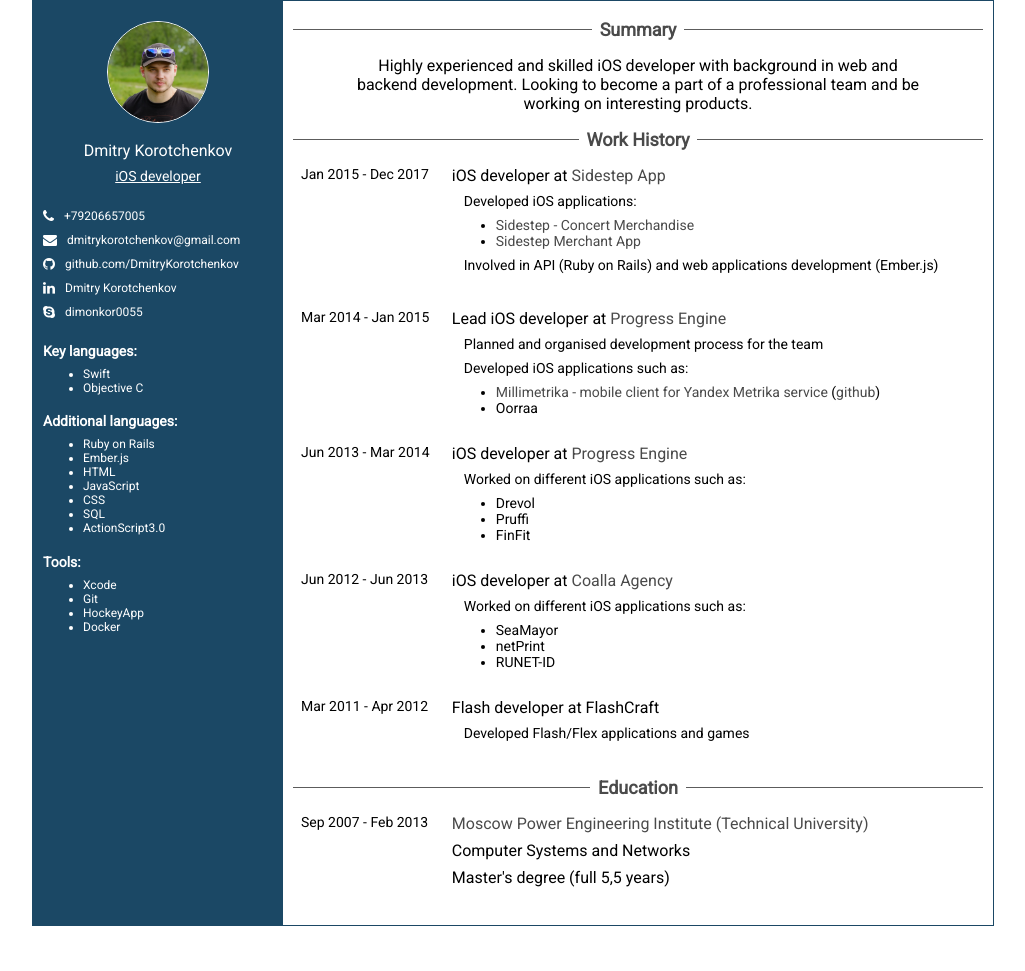
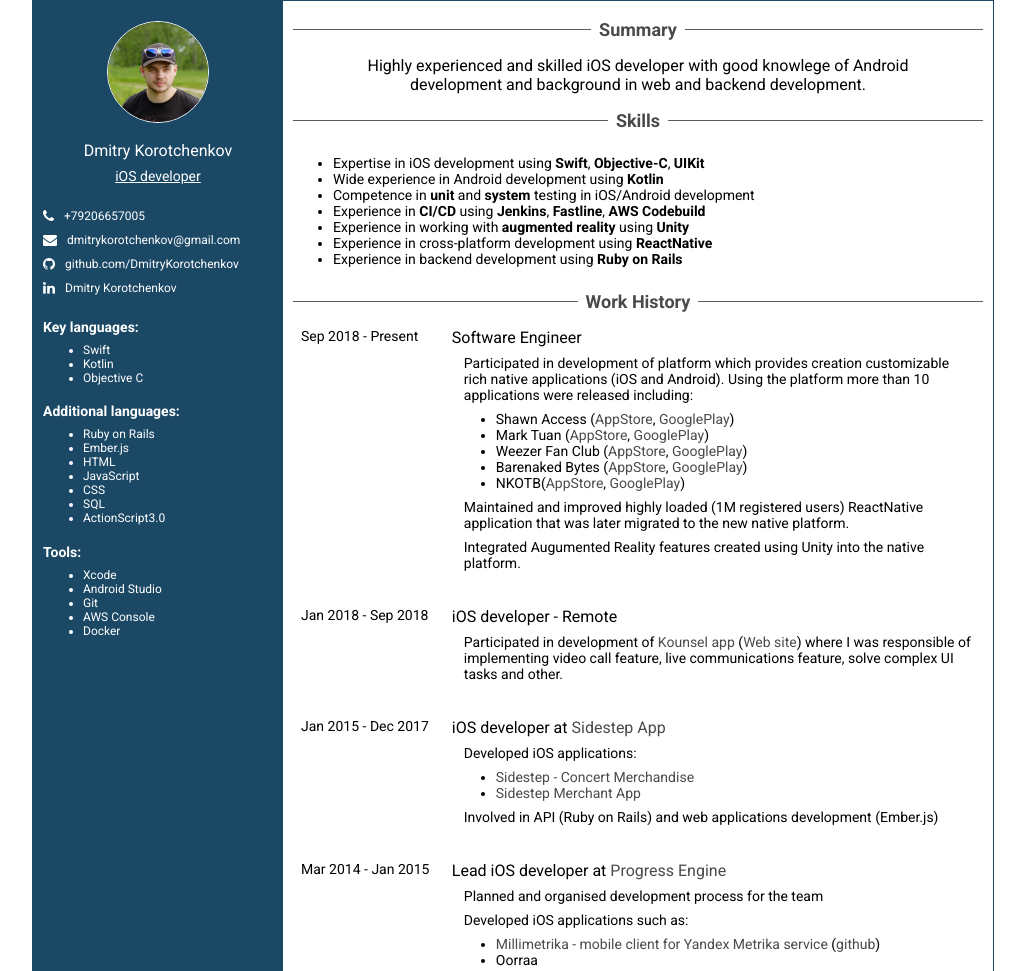
Before and after one commit to DmitryKorotchenkov/dmitrykorotchenkov.github.io, a plain HTML site: page index.html in a window 1280 px wide. Shown: the top 971 px of the page, without its empty margins (127-1152 px from the left). Before the commit the page ends 926 px from the top, so only its background shows below. Drawn offline with Linux system fonts and the light colour scheme.

Commit message:
updating cv

```diff
--- a/index.html
+++ b/index.html
@@ -4,7 +4,7 @@
 <head>
   <meta name="viewport" content="width=device-width, initial-scale=1, maximum-scale=1, user-scalable=no">
   <link rel="stylesheet" href="https://maxcdn.bootstrapcdn.com/font-awesome/4.3.0/css/font-awesome.min.css">
-  <link href="https://fonts.googleapis.com/css?family=Roboto" rel="stylesheet">
+  <link href="https://fonts.googleapis.com/css2?family=Roboto:wght@400;700&display=swap" rel="stylesheet">
   <link rel="stylesheet" href="main.css">
   <title>Dmitry Korotchenkov</title>
 </head>
@@ -36,10 +36,6 @@
             <i class="fa fa-linkedin" aria-hidden="true"></i>
             <a href="https://www.linkedin.com/in/dmitrykorotchenkov/">Dmitry Korotchenkov</a>
           </div>
-          <div class="link">
-            <i class="fa fa-skype" aria-hidden="true"></i>
-            <a href="skype:dimonkor0055">dimonkor0055</a>
-          </div>
         </div>
 
         <div class="only-desktop">
@@ -47,6 +43,7 @@
             <h4>Key languages:</h4>
             <ul>
               <li>Swift</li>
+              <li>Kotlin</li>
               <li>Objective C</li>
             </ul>
             <h4>Additional languages:</h4>
@@ -65,8 +62,9 @@
             <h4>Tools:</h4>
             <ul>
               <li>Xcode</li>
+              <li>Android Studio</li>
               <li>Git</li>
-              <li>HockeyApp</li>
+              <li>AWS Console</li>
               <li>Docker</li>
             </ul>
           </div>
@@ -81,7 +79,27 @@
             <div class="separator"></div>
           </div>
 
-          <p>Highly experienced and skilled iOS developer with background in web and backend development. Looking to become a part of a professional team and be working on interesting products.</p>
+          <p>Highly experienced and skilled iOS developer with good knowlege of Android development and background in web and backend development.</p>
+
+        </div>
+
+        <div class="summary">
+          <div class="flex direction-row align-center header">
+            <div class="separator"></div>
+            <h3>Skills</h3>
+            <div class="separator"></div>
+          </div>
+
+          <ul>
+            <li>Expertise in iOS development using <strong>Swift</strong>, <strong>Objective-C</strong>, <strong>UIKit</strong></li>
+            <li>Wide experience in Android development using <strong>Kotlin</strong></li>
+            <li>Competence in <strong>unit</strong> and <strong>system</strong> testing in iOS/Android development</li>
+            <li>Experience in <strong>CI/CD</strong> using <strong>Jenkins</strong>, <strong>Fastline</strong>, <strong>AWS Codebuild</strong></li>
+            <li>Experience in working with <strong>augmented reality</strong> using <strong>Unity</strong></li>
+            <li>Experience in cross-platform development using <strong>ReactNative</strong></li>
+            <li>Experience in backend development using <strong>Ruby on Rails</strong></li>
+          </ul>
+
         </div>
 
         <div class="work-history">
@@ -89,6 +107,43 @@
             <div class="separator"></div>
             <h3>Work History</h3>
             <div class="separator"></div>
+          </div>
+
+          <div class="history-block flex direction-row">
+            <div class="period">
+              <span>Sep 2018</span>
+              <span> - </span>
+              <span>Present</span>
+            </div>
+            <div class="info">
+              <p>Software Engineer</p>
+              <div class="description">
+                <p>Participated in development of platform which provides creation customizable rich native applications (iOS and Android). Using the platform more than 10 applications were released including:</p>
+                 <ul>
+                  <li>Shawn Access (<a href="https://apps.apple.com/us/app/shawnaccess/id1091129709">AppStore</a>, <a href="https://play.google.com/store/apps/details?id=si.fan.shawnmendes&hl=en_US&gl=US">GooglePlay</a>)</li>
+                  <li>Mark Tuan (<a href="https://apps.apple.com/us/app/mark-tuan/id1629302114">AppStore</a>, <a href="https://play.google.com/store/apps/details?id=com.a237global.mark_tuan&gl=US&pli=1">GooglePlay</a>)</li>
+                  <li>Weezer Fan Club (<a href="https://apps.apple.com/us/app/weezer-fan-club/id1444657735">AppStore</a>, <a href="https://play.google.com/store/apps/details?id=com.a237global.weezer.helpontour">GooglePlay</a>)</li>
+                  <li>Barenaked Bytes (<a href="https://apps.apple.com/us/app/barenaked-bytes/id1482777945">AppStore</a>, <a href="https://play.google.com/store/apps/details?id=com.a237global.barenaked_ladies">GooglePlay</a>)</li>
+                  <li>NKOTB(<a href="https://apps.apple.com/us/app/nkotb/id1521978479">AppStore</a>, <a href="https://play.google.com/store/apps/details?id=com.a237global.nkotb">GooglePlay</a>)</li>
+                </ul>
+                <p>Maintained and improved highly loaded (1M registered users) ReactNative application that was later migrated to the new native platform.</p>
+                <p>Integrated Augumented Reality features created using Unity into the native platform.</p>
+              </div>
+            </div>
+          </div>
+
+          <div class="history-block flex direction-row">
+            <div class="period">
+              <span>Jan 2018</span>
+              <span> - </span>
+              <span>Sep 2018</span>
+            </div>
+            <div class="info">
+              <p>iOS developer - Remote</p>
+              <div class="description">
+                <p>Participated in development of <a href="https://apps.apple.com/us/app/kounsel/id1371021887">Kounsel app</a> (<a href="https://kounsel.io/">Web site</a>) where I was responsible of implementing video call feature, live communications feature, solve complex UI tasks and other.</p>
+              </div>
+            </div>
           </div>
 
           <div class="history-block flex direction-row">
@@ -215,6 +270,7 @@
             <p>Key languages:</p>
 
             <label>Swift</label>
+            <label>Kotlin</label>
             <label>Objective</label>
 
             <p>Additional languages:</p>
@@ -230,8 +286,9 @@
           <div class="tools">
             <p>Tools:</p>
               <label>Xcode</label>
+              <label>Android Studio</label>
               <label>Git</label>
-              <label>HockeyApp</label>
+              <label>AWS Console</label>
               <label>Docker</label>
           </div>
         </div>
--- a/main.less
+++ b/main.less
@@ -187,9 +187,15 @@ h3 {
 
 /* summary */
 
-.summary > p {
-  text-align: center;
-  padding: 0px 50px;
+.summary {
+  p {
+    text-align: center;
+    padding: 0px 50px;
+  }
+
+  li {
+    font-size: 14px;
+  }
 }
 
 
```
Also changed, not shown: main.css.
